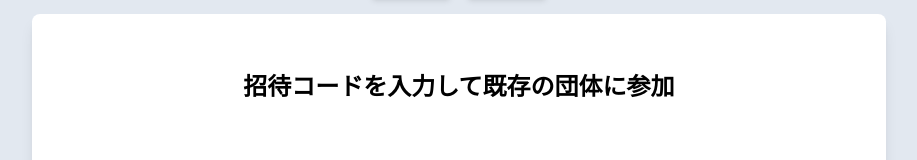
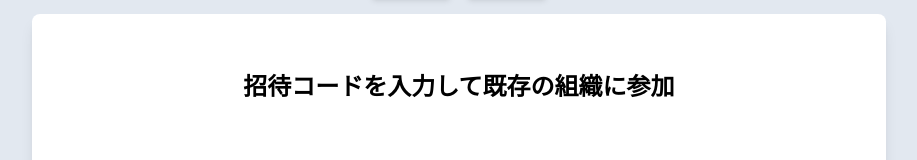
Before and after one commit to kaitobq/kioureki-vol3, a Next.js app in the folder frontend/: page /organization/new in a window 1280 px wide. Both pictures are taken after a click on the button "参加". Shown: the part 234-394 px from the top of the page, without its empty margins (181-1098 px from the left). Built offline with nearby package versions, Linux system fonts and the light colour scheme.

Commit message:
fix: label

```diff
--- a/frontend/components/organization/new/join-organization.tsx
+++ b/frontend/components/organization/new/join-organization.tsx
@@ -47,7 +47,7 @@ const JoinOrganizationPage = () => {
   return (
     <div className="flex flex-col items-center">
       <h3 className="text-2xl font-bold m-10">
-        招待コードを入力して既存の団体に参加
+        招待コードを入力して既存の組織に参加
       </h3>
       <form
         onSubmit={handleSubmit}
```
